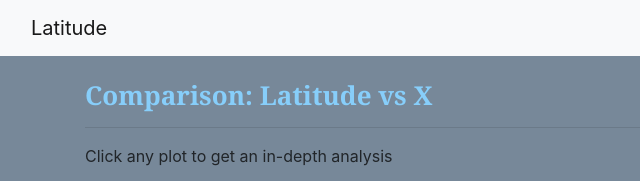
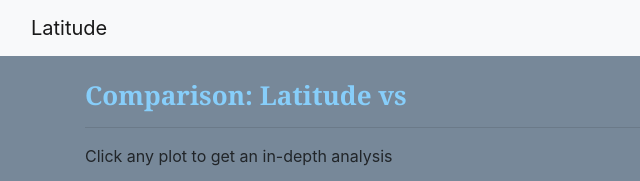
Before and after one commit to E-Weber/Web-Design-Challenge, a plain HTML site: page Comparisons.html in a window 1280 px wide. Shown: the top 181 px of the page, 0-640 px from the left. Drawn offline with nearby package versions, Linux system fonts and the light colour scheme.

Commit message:
one more

```diff
--- a/Comparisons.html
+++ b/Comparisons.html
@@ -49,7 +49,7 @@
         <div class="row">
             <div class="col-12">
                 <br>
-                <h1> Comparison: Latitude vs X</h1>
+                <h1> Comparison: Latitude vs </h1>
                 <hr>
                 <p> Click any plot to get an in-depth analysis</p>
                 <div class="row">
```
